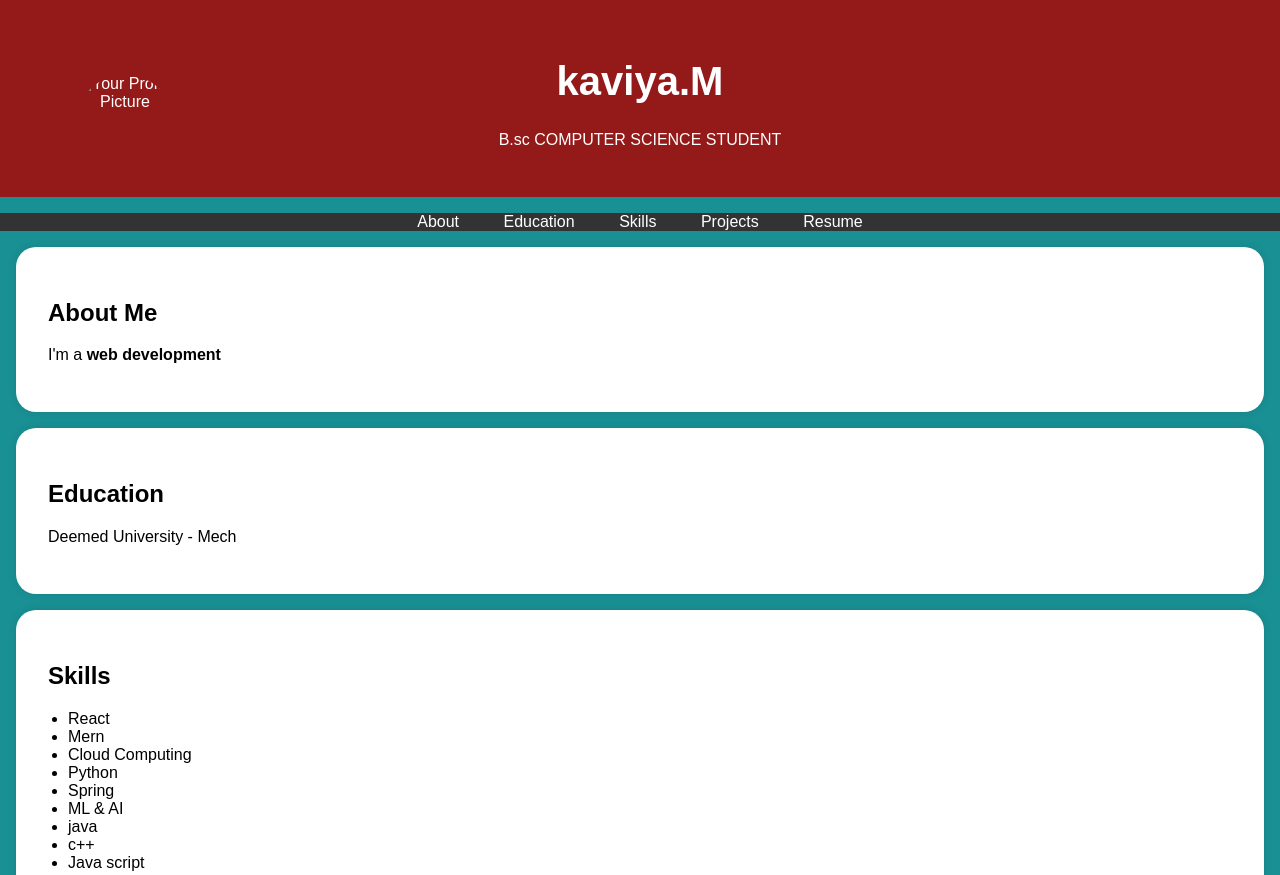
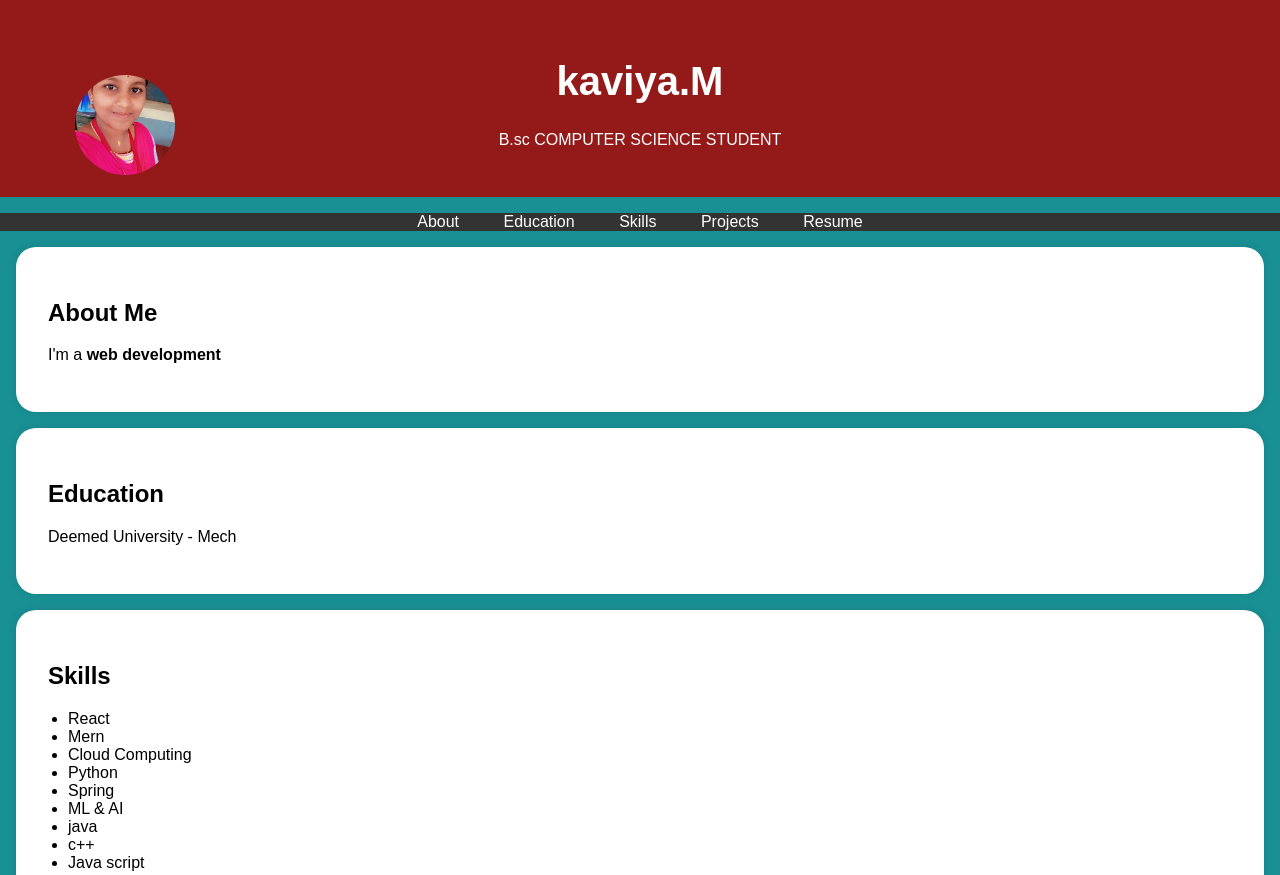
Before and after one commit to Kaviya-githup/Kaviya-githup-Digital-portfolio, a plain HTML site: page index.html in a window 1280 px wide. Shown: the top 875 px of the page. Drawn offline with Linux system fonts and the light colour scheme.

Commit message:
Update index.html

```diff
--- a/index.html
+++ b/index.html
@@ -95,7 +95,7 @@
     <header>
         <div class="header-content">
             <!-- Add your profile picture here -->
-            <img src="/storage/emulated/0/Pictures/inshot/InShot_20241225_085835082.jpg" alt="Your Profile Picture" class="profile-picture">
+            <img src="image.jpeg" alt="Your Profile Picture" class="profile-picture">
             <h1>kaviya.M</h1>
             <p>B.sc COMPUTER SCIENCE STUDENT</p>
         </div>
```
